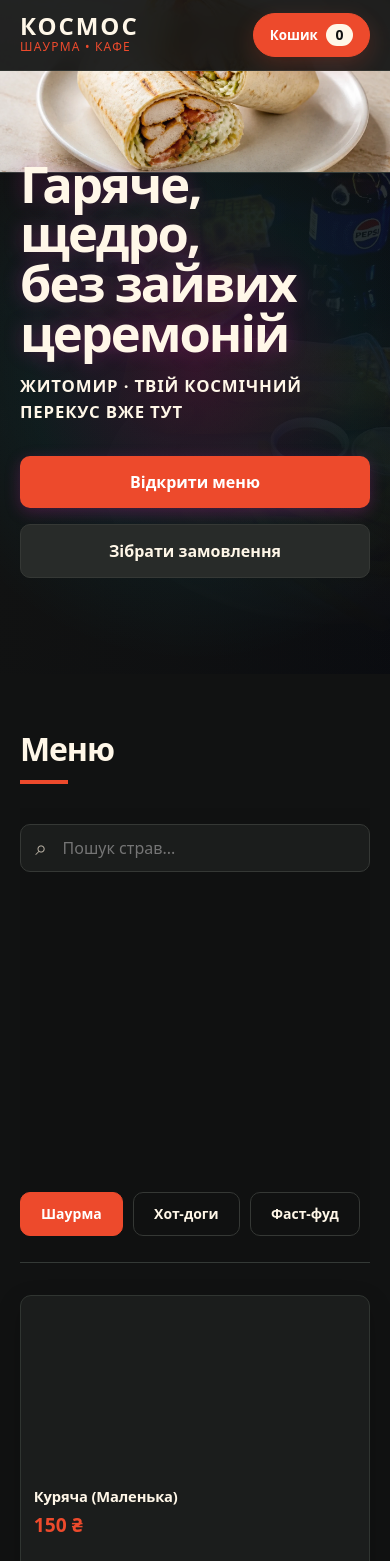
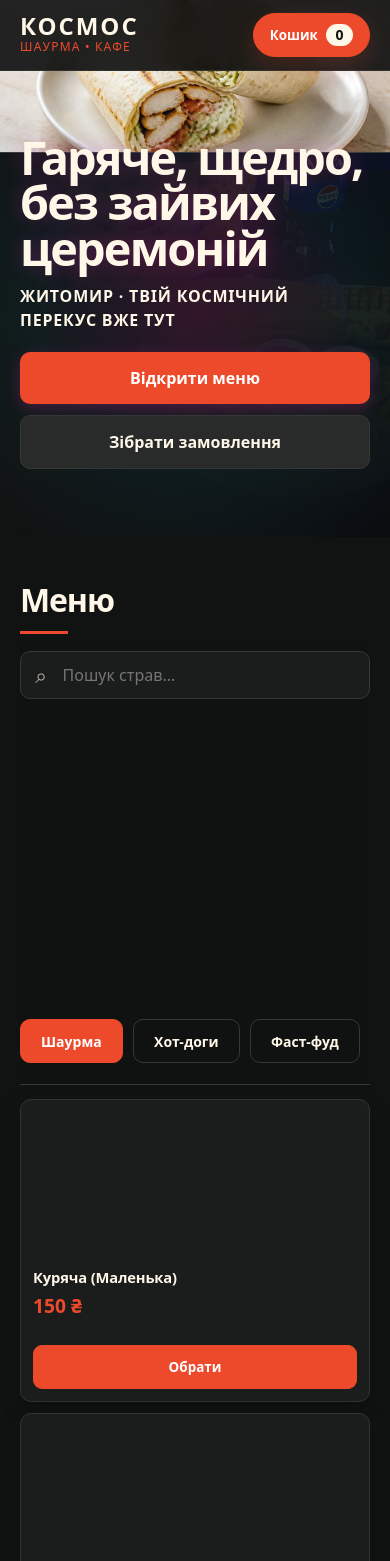
Before and after one commit to MoslyHarmless/Cosmos-Shaurma, a plain HTML site: page index.html in a window 390 px wide. Shown: the top 1561 px of the page. Drawn offline with Linux system fonts and the light colour scheme.

Commit message:
fix: tighten responsive page spacing

```diff
--- a/styles.css
+++ b/styles.css
@@ -369,3 +369,36 @@ body { background: var(--bg); }
     .menu-item { min-height: 315px; padding-top: 12rem; }
     .menu-item::before { height: 10.75rem; }
 }
+
+/* Compact density pass: keep the menu above the fold */
+.hero { min-height: 500px; padding: 5.25rem 0 5.5rem; }
+.menu-section { padding: 3.75rem 0; }
+.menu-controls { margin-bottom: 1.25rem; padding: .7rem 0 .8rem; }
+.menu-grid { gap: .85rem; }
+.menu-item { min-height: 315px; padding-top: 12rem; }
+.menu-item::before { height: 10.75rem; }
+.gallery-section, .how-to-section, .location-section { padding-block: 3rem; }
+.gallery-grid-container { margin-top: 1rem; }
+.location-grid { gap: 1.25rem; }
+.steps-grid { gap: 1.25rem; margin-top: 1.75rem; }
+.site-footer { padding: 2.75rem 0; }
+
+@media (max-width: 767px) {
+    .hero { min-height: 430px; padding: 4rem 0 4.25rem; }
+    .hero h1 { font-size: clamp(2.35rem, 12vw, 3.5rem); margin-bottom: .75rem; }
+    .hero p { font-size: 1rem; margin-bottom: 1.25rem; }
+    .hero-actions { gap: .65rem; }
+    .menu-section { padding: 2.75rem 0; }
+    .menu-section h2 { margin-bottom: .35rem; }
+    .menu-controls { top: 61px; margin-bottom: .85rem; }
+    .menu-grid { gap: .65rem; }
+    .menu-item { min-height: 250px; padding: 8.6rem .75rem .75rem; }
+    .menu-item::before { height: 7.35rem; }
+    .gallery-section, .how-to-section, .location-section { padding-block: 2.5rem; }
+    .site-footer { padding: 2.25rem 0; }
+}
+
+@media (max-width: 420px) {
+    .menu-item { min-height: 285px; padding-top: 10.6rem; }
+    .menu-item::before { height: 9.5rem; }
+}
```
